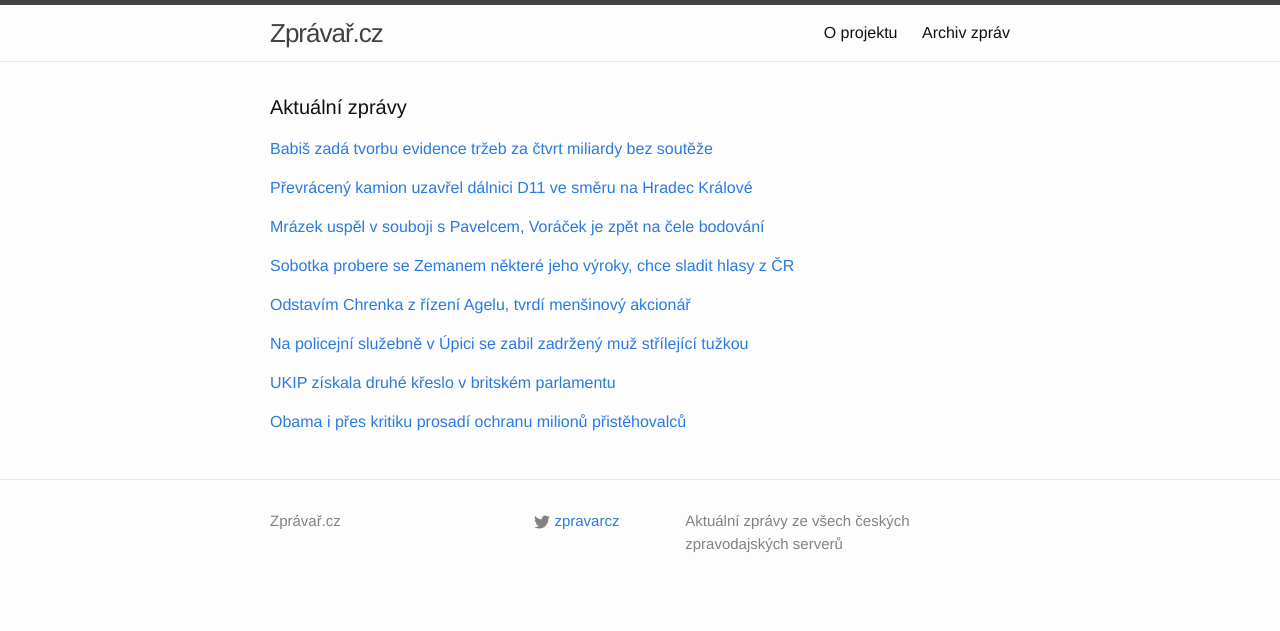
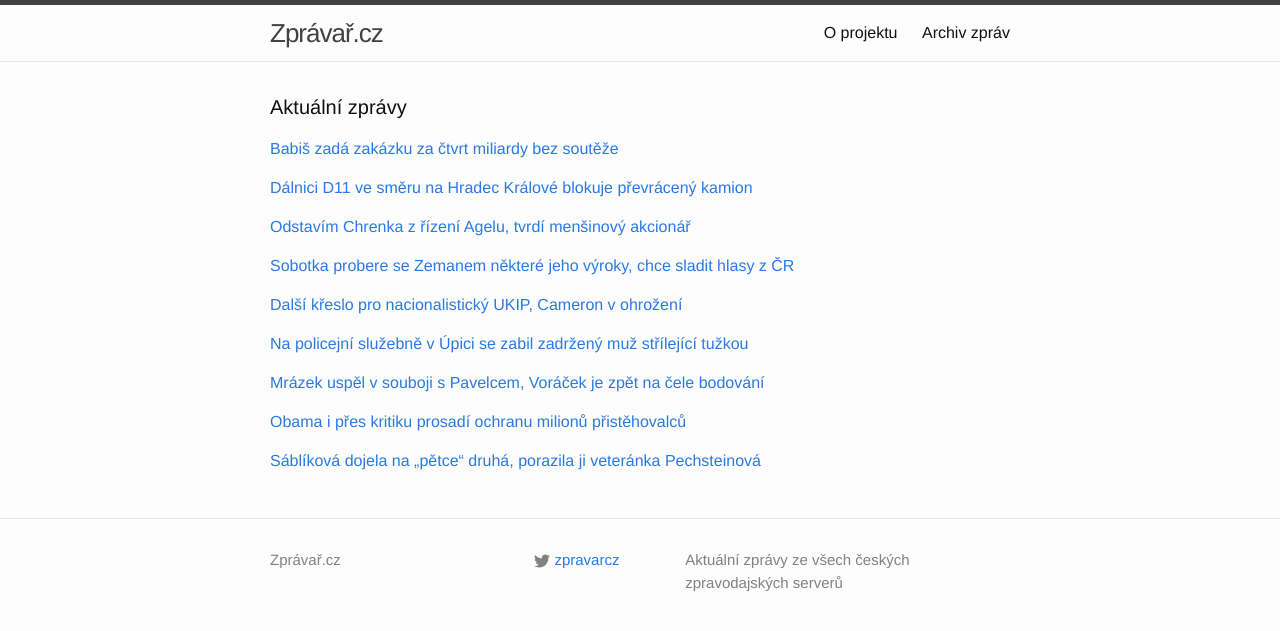
Before and after one commit to adliska/zpravar, a Jekyll site: the page built from index.html, in a window 1280 px wide. Shown: the top 631 px of the page. Built offline with Jekyll 4.4.1, drawn with Linux system fonts in a browser that asks for light colours; some of the changed lines change nothing that is shown.

Commit message:
zpravar news update

```diff
--- a/index.html
+++ b/index.html
@@ -5,9 +5,10 @@ layout: default
 <div class="home">
     <h1 class="page-heading">Aktuální zprávy</h1>
 
-<p><a href="javascript:;" onclick="toggle_visibility('zpravy0')">Babiš zadá tvorbu evidence tržeb za čtvrt miliardy bez soutěže</a></p>
+<p><a href="javascript:;" onclick="toggle_visibility('zpravy0')">Babiš zadá zakázku za čtvrt miliardy bez soutěže</a></p>
 <div id="zpravy0" style="display:none">
 <ul>
+<li><a href=http://echo24.cz/a/ih23W>Babiš zadá zakázku za čtvrt miliardy bez soutěže - echo24.cz</a></li>
 <li><a href=http://zpravy.e15.cz/domaci/udalosti/babis-zada-tvorbu-evidence-trzeb-za-ctvrt-miliardy-bez-souteze-1138871>Babiš zadá tvorbu evidence tržeb za čtvrt miliardy bez soutěže - zpravy.e15.cz</a></li>
 <li><a href=http://www.denik.cz/ekonomika/babis-zada-tvorbu-evidence-trzeb-za-ctvrt-miliardy-bez-souteze-20141121.html>Babiš zadá tvorbu evidence tržeb za čtvrt miliardy bez soutěže - www.denik.cz</a></li>
 <li><a href=http://ekonomika.idnes.cz/zakazka-ministerstva-financi-bez-vyberoveho-rizeni-fy8-/ekonomika.aspx?c=A141121_072910_ekonomika_skr>Babiš zadá zakázku za 250 milionů bez soutěže, bojí se úniku tajných dat - ekonomika.idnes.cz</a></li>
@@ -16,9 +17,10 @@ layout: default
 <li><a href=http://www.ceskatelevize.cz/ct24/ekonomika/293068-babis-zada-tvorbu-evidence-trzeb-za-ctvrt-miliardy-bez-souteze/>Babiš zadá tvorbu evidence tržeb za čtvrt miliardy bez soutěže - www.ceskatelevize.cz</a></li>
 <li><a href=http://www.financninoviny.cz/zpravodajstvi/zpravy/hn-babis-zada-tvorbu-evidence-trzeb-za-ctvrt-miliardy-bez-souteze/1149688>HN:Babiš zadá tvorbu evidence tržeb za čtvrt miliardy bez soutěže - www.financninoviny.cz</a></li>
 </ul>
-</div><p><a href="javascript:;" onclick="toggle_visibility('zpravy1')">Převrácený kamion uzavřel dálnici D11 ve směru na Hradec Králové </a></p>
+</div><p><a href="javascript:;" onclick="toggle_visibility('zpravy1')">Dálnici D11 ve směru na Hradec Králové blokuje převrácený kamion</a></p>
 <div id="zpravy1" style="display:none">
 <ul>
+<li><a href=http://www.rozhlas.cz/_zprava/dalnici-d11-ve-smeru-na-hradec-kralove-blokuje-prevraceny-kamion--1422940>Dálnici D11 ve směru na Hradec Králové blokuje převrácený kamion - www.rozhlas.cz</a></li>
 <li><a href=http://www.lidovky.cz/dalnice-d11-je-na-devatem-kilometru-smer-hradec-kralove-uzavrena-pvg-/zpravy-domov.aspx?c=A141121_073608_ln_domov_ele>Převrácený kamion uzavřel dálnici D11 ve směru na Hradec Králové  - www.lidovky.cz</a></li>
 <li><a href=http://www.novinky.cz/krimi/354096-na-d11-se-prevratil-kamion-nehoda-dalnici-zablokovala.html>Na D11 se převrátil kamión, nehoda dálnici zablokovala - www.novinky.cz</a></li>
 <li><a href=http://www.denik.cz/z_domova/dalnice-d11-ve-smeru-na-hradec-je-uzavrena-v-protismeru-uzavren-jeden-pruh-20141.html>Dálnice D11 ve směru na Hradec je uzavřena, v protisměru uzavřen jeden pruh - www.denik.cz</a></li>
@@ -26,14 +28,14 @@ layout: default
 <li><a href=http://www.ceskenoviny.cz/zpravy/zpravy/nehoda-na-9-km-uzavrela-d11-ve-smeru-na-h-kralove-jeden-zraneny/1149693>Nehoda na 9. km uzavřela D11 ve směru na H. Králové,jeden zraněný - www.ceskenoviny.cz</a></li>
 <li><a href=http://www.novinky.cz/krimi/354096-nehoda-uzavrela-d11-na-hradec-kralove.html>Nehoda uzavřela D11 na Hradec Králové - www.novinky.cz</a></li>
 </ul>
-</div><p><a href="javascript:;" onclick="toggle_visibility('zpravy2')">Mrázek uspěl v souboji s Pavelcem, Voráček je zpět na čele bodování</a></p>
+</div><p><a href="javascript:;" onclick="toggle_visibility('zpravy2')">Odstavím Chrenka z řízení Agelu, tvrdí menšinový akcionář</a></p>
 <div id="zpravy2" style="display:none">
 <ul>
-<li><a href=http://hokej.idnes.cz/mrazek-uspel-v-souboji-s-pavelcem-dld-/nhl.aspx?c=A141121_071246_nhl_Mkr>Mrázek uspěl v souboji s Pavelcem, Voráček je zpět na čele bodování - hokej.idnes.cz</a></li>
-<li><a href=http://www.rozhlas.cz/_zprava/polak-s-vrbatou-v-nhl-skorovali-voracek-opet-vede-bodovani-souteze--1422938>Polák s Vrbatou v NHL skórovali, Voráček opět vede bodování soutěže - www.rozhlas.cz</a></li>
-<li><a href=http://www.denik.cz/hokej/mrazek-dovedl-detroit-k-vyhre-ve-winnipegu-polak-a-hemsky-maji-po-dvou-bodech-20.html>Mrázek dovedl Detroit k výhře ve Winnipegu. Polák a Hemský mají po dvou bodech - www.denik.cz</a></li>
-<li><a href=http://sport.aktualne.cz/souboj-ceskych-golmanu-vyhral-mrazek-voracek-opet-lidrem/r~3a0d7dd6713f11e4b5c5002590604f2e/>Souboj českých gólmanů vyhrál Mrázek, Voráček opět lídrem - sport.aktualne.cz</a></li>
-<li><a href=http://www.sportovninoviny.cz/zpravy/mrazek-predcil-v-nhl-pavelce-polak-a-hemsky-si-pripsali-dva-body/1149696>Mrázek předčil v NHL Pavelce, Polák a Hemský si připsali dva body - www.sportovninoviny.cz</a></li>
+<li><a href=http://zpravy.aktualne.cz/domaci/odstavim-chrenka-z-rizeni-agelu-tvrdi-mensinovy-akcionar/r~7cd6c27e714b11e4840b002590604f2e/>Odstavím Chrenka z řízení Agelu, tvrdí menšinový akcionář - zpravy.aktualne.cz</a></li>
+<li><a href=http://zpravy.e15.cz/domaci/udalosti/spory-v-agelu-akcionar-polach-chce-odvolat-chrenka-1138864>Spory v Agelu. Akcionář Polach chce odvolat Chrenka - zpravy.e15.cz</a></li>
+<li><a href=http://zpravy.e15.cz/domaci/udalosti/chrenkuv-konec-v-agelu-akcionar-polach-ho-chce-odvolat-1138864>Chrenkův konec v Agelu? Akcionář Polach ho chce odvolat - zpravy.e15.cz</a></li>
+<li><a href=http://www.ceskenoviny.cz/zpravy/zpravy/mfd-akcionar-agelu-polach-chce-odvolat-chrenka-z-rizeni-firmy/1149683>MfD: Akcionář Agelu Polach chce odvolat Chrenka z řízení firmy - www.ceskenoviny.cz</a></li>
+<li><a href=http://ekonomika.idnes.cz/chrenek-bitva-o-zdravodnicke-imperium-agel-polach-f7x-/ekonomika.aspx?c=A141120_223633_ekonomika_hro>Mám způsob, jak odstavit Chrenka, říká menšinový akcionář impéria Agel - ekonomika.idnes.cz</a></li>
 </ul>
 </div><p><a href="javascript:;" onclick="toggle_visibility('zpravy3')">Sobotka probere se Zemanem některé jeho výroky, chce sladit hlasy z ČR</a></p>
 <div id="zpravy3" style="display:none">
@@ -44,14 +46,13 @@ layout: default
 <li><a href=http://www.novinky.cz/domaci/354092-zeman-by-mel-nektere-sve-postoje-a-vyroky-konzultovat-mini-sobotka.html>Zeman by měl některé své postoje a výroky konzultovat, míní Sobotka - www.novinky.cz</a></li>
 <li><a href=http://www.rozhlas.cz/_zprava/sobotka-chce-sladit-hlasy-z-cr-se-zemanem-probere-jeho-kontroverzni-vyroky--1422912>Sobotka chce sladit hlasy z ČR. Se Zemanem probere jeho kontroverzní výroky - www.rozhlas.cz</a></li>
 </ul>
-</div><p><a href="javascript:;" onclick="toggle_visibility('zpravy4')">Odstavím Chrenka z řízení Agelu, tvrdí menšinový akcionář</a></p>
+</div><p><a href="javascript:;" onclick="toggle_visibility('zpravy4')">Další křeslo pro nacionalistický UKIP, Cameron v ohrožení</a></p>
 <div id="zpravy4" style="display:none">
 <ul>
-<li><a href=http://zpravy.aktualne.cz/domaci/odstavim-chrenka-z-rizeni-agelu-tvrdi-mensinovy-akcionar/r~7cd6c27e714b11e4840b002590604f2e/>Odstavím Chrenka z řízení Agelu, tvrdí menšinový akcionář - zpravy.aktualne.cz</a></li>
-<li><a href=http://zpravy.e15.cz/domaci/udalosti/spory-v-agelu-akcionar-polach-chce-odvolat-chrenka-1138864>Spory v Agelu. Akcionář Polach chce odvolat Chrenka - zpravy.e15.cz</a></li>
-<li><a href=http://zpravy.e15.cz/domaci/udalosti/chrenkuv-konec-v-agelu-akcionar-polach-ho-chce-odvolat-1138864>Chrenkův konec v Agelu? Akcionář Polach ho chce odvolat - zpravy.e15.cz</a></li>
-<li><a href=http://www.ceskenoviny.cz/zpravy/zpravy/mfd-akcionar-agelu-polach-chce-odvolat-chrenka-z-rizeni-firmy/1149683>MfD: Akcionář Agelu Polach chce odvolat Chrenka z řízení firmy - www.ceskenoviny.cz</a></li>
-<li><a href=http://ekonomika.idnes.cz/chrenek-bitva-o-zdravodnicke-imperium-agel-polach-f7x-/ekonomika.aspx?c=A141120_223633_ekonomika_hro>Mám způsob, jak odstavit Chrenka, říká menšinový akcionář impéria Agel - ekonomika.idnes.cz</a></li>
+<li><a href=http://echo24.cz/a/wspFj>Další křeslo pro nacionalistický UKIP, Cameron v ohrožení - echo24.cz</a></li>
+<li><a href=http://www.ceskenoviny.cz/zpravy/zpravy/ukip-ziskala-druhe-kreslo-v-britskem-parlamentu/1149692>UKIP získala druhé křeslo v britském parlamentu - www.ceskenoviny.cz</a></li>
+<li><a href=http://www.ceskatelevize.cz/ct24/svet/293067-protievropska-strana-ukip-ziskala-druhe-kreslo-v-britskem-parlamentu/>Protievropská strana UKIP získala druhé křeslo v britském parlamentu - www.ceskatelevize.cz</a></li>
+<li><a href=http://www.novinky.cz/zahranicni/evropa/354095-britsti-odpurci-eu-ziskali-druhe-kreslo-v-parlamentu.html>Britští odpůrci EU získali druhé křeslo v parlamentu - www.novinky.cz</a></li>
 </ul>
 </div><p><a href="javascript:;" onclick="toggle_visibility('zpravy5')">Na policejní služebně v Úpici se zabil zadržený muž střílející tužkou</a></p>
 <div id="zpravy5" style="display:none">
@@ -61,12 +62,13 @@ layout: default
 <li><a href=http://www.novinky.cz/krimi/354093-na-policejni-sluzebne-v-upici-se-zastrelil-zadrzeny-muz.html>Na policejní služebně v Úpici se zastřelil zadržený muž  - www.novinky.cz</a></li>
 <li><a href=http://zpravy.aktualne.cz/domaci/podezrely-z-pokusu-o-vloupani-se-na-policii-sam-zastrelil/r~8f8893cc710811e4b6d20025900fea04/>Podezřelý z pokusu o vloupání se na policii sám zastřelil - zpravy.aktualne.cz</a></li>
 </ul>
-</div><p><a href="javascript:;" onclick="toggle_visibility('zpravy6')">UKIP získala druhé křeslo v britském parlamentu</a></p>
+</div><p><a href="javascript:;" onclick="toggle_visibility('zpravy6')">Mrázek uspěl v souboji s Pavelcem, Voráček je zpět na čele bodování</a></p>
 <div id="zpravy6" style="display:none">
 <ul>
-<li><a href=http://www.ceskenoviny.cz/zpravy/zpravy/ukip-ziskala-druhe-kreslo-v-britskem-parlamentu/1149692>UKIP získala druhé křeslo v britském parlamentu - www.ceskenoviny.cz</a></li>
-<li><a href=http://www.ceskatelevize.cz/ct24/svet/293067-protievropska-strana-ukip-ziskala-druhe-kreslo-v-britskem-parlamentu/>Protievropská strana UKIP získala druhé křeslo v britském parlamentu - www.ceskatelevize.cz</a></li>
-<li><a href=http://www.novinky.cz/zahranicni/evropa/354095-britsti-odpurci-eu-ziskali-druhe-kreslo-v-parlamentu.html>Britští odpůrci EU získali druhé křeslo v parlamentu - www.novinky.cz</a></li>
+<li><a href=http://hokej.idnes.cz/mrazek-uspel-v-souboji-s-pavelcem-dld-/nhl.aspx?c=A141121_071246_nhl_Mkr>Mrázek uspěl v souboji s Pavelcem, Voráček je zpět na čele bodování - hokej.idnes.cz</a></li>
+<li><a href=http://www.denik.cz/hokej/mrazek-dovedl-detroit-k-vyhre-ve-winnipegu-polak-a-hemsky-maji-po-dvou-bodech-20.html>Mrázek dovedl Detroit k výhře ve Winnipegu. Polák a Hemský mají po dvou bodech - www.denik.cz</a></li>
+<li><a href=http://sport.aktualne.cz/souboj-ceskych-golmanu-vyhral-mrazek-voracek-opet-lidrem/r~3a0d7dd6713f11e4b5c5002590604f2e/>Souboj českých gólmanů vyhrál Mrázek, Voráček opět lídrem - sport.aktualne.cz</a></li>
+<li><a href=http://www.sportovninoviny.cz/zpravy/mrazek-predcil-v-nhl-pavelce-polak-a-hemsky-si-pripsali-dva-body/1149696>Mrázek předčil v NHL Pavelce, Polák a Hemský si připsali dva body - www.sportovninoviny.cz</a></li>
 </ul>
 </div><p><a href="javascript:;" onclick="toggle_visibility('zpravy7')">Obama i přes kritiku prosadí ochranu milionů přistěhovalců</a></p>
 <div id="zpravy7" style="display:none">
@@ -75,4 +77,11 @@ layout: default
 <li><a href=http://www.novinky.cz/zahranicni/amerika/354097-obama-meni-imigracni-politiku-usa.html>Obama mění imigrační politiku USA - www.novinky.cz</a></li>
 <li><a href=http://www.ceskenoviny.cz/zpravy/zpravy/obama-predstavil-reformu-imigracniho-systemu/1149677>Obama představil reformu imigračního systému - www.ceskenoviny.cz</a></li>
 </ul>
+</div><p><a href="javascript:;" onclick="toggle_visibility('zpravy8')">Sáblíková dojela na „pětce“ druhá, porazila ji veteránka Pechsteinová</a></p>
+<div id="zpravy8" style="display:none">
+<ul>
+<li><a href=http://sport.idnes.cz/rychlobrusleni-sablikova-soul-dmi-/sporty.aspx?c=A141121_075719_sporty_tny>Sáblíková dojela na „pětce“ druhá, porazila ji veteránka Pechsteinová - sport.idnes.cz</a></li>
+<li><a href=http://sport.aktualne.cz/sablikova-prohrala-v-soulu-na-oblibene-petce-s-pechsteinovou/r~aa788c46714e11e49e4b0025900fea04/>Sáblíková prohrála v Soulu na oblíbené pětce s Pechsteinovou - sport.aktualne.cz</a></li>
+<li><a href=http://www.rozhlas.cz/_zprava/martina-sablikova-dojela-zavod-na-5-kilometru-v-soulu-jako-druha--1422941>Martina Sáblíková dojela závod na 5 kilometrů v Soulu jako druhá - www.rozhlas.cz</a></li>
+</ul>
 </div></div>
```
